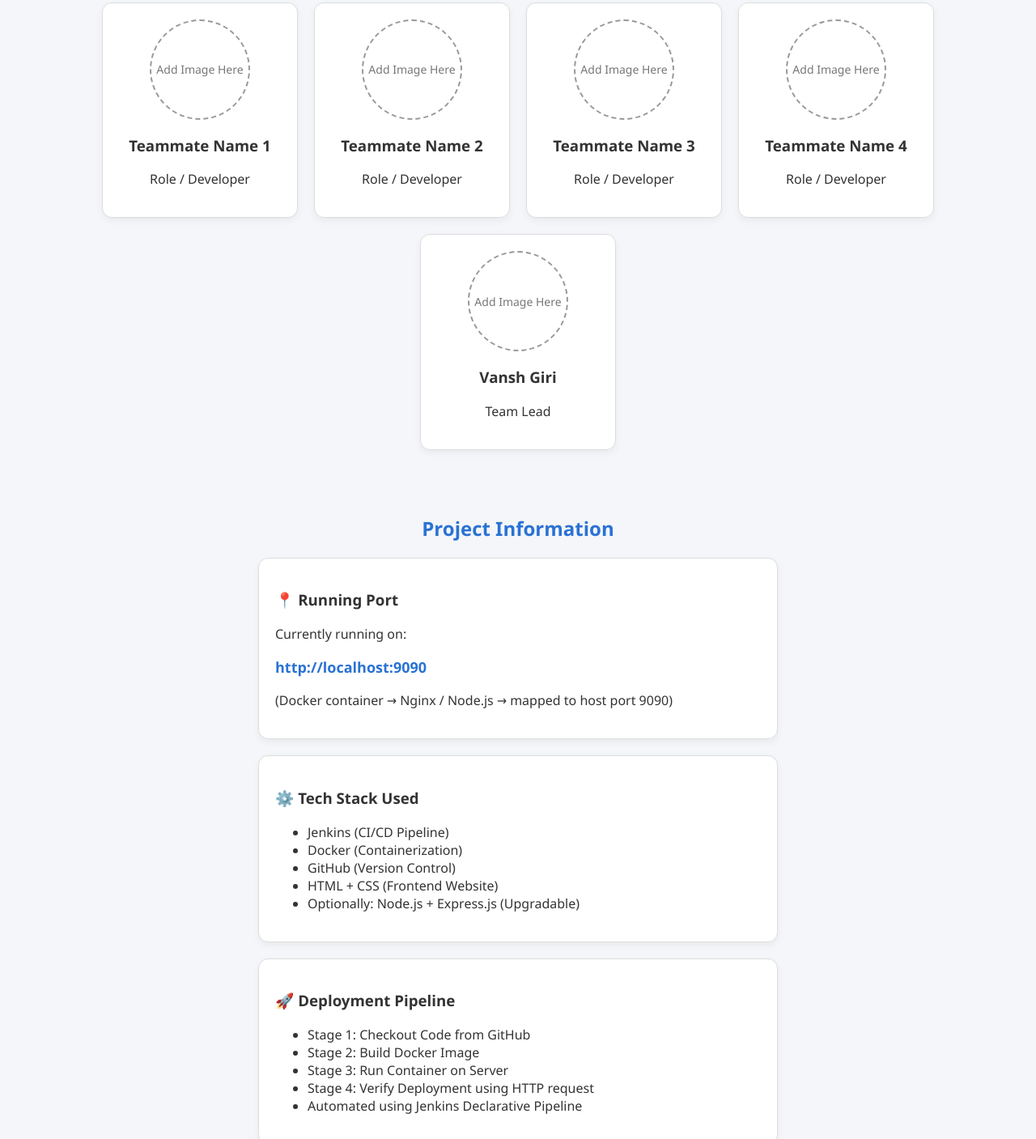
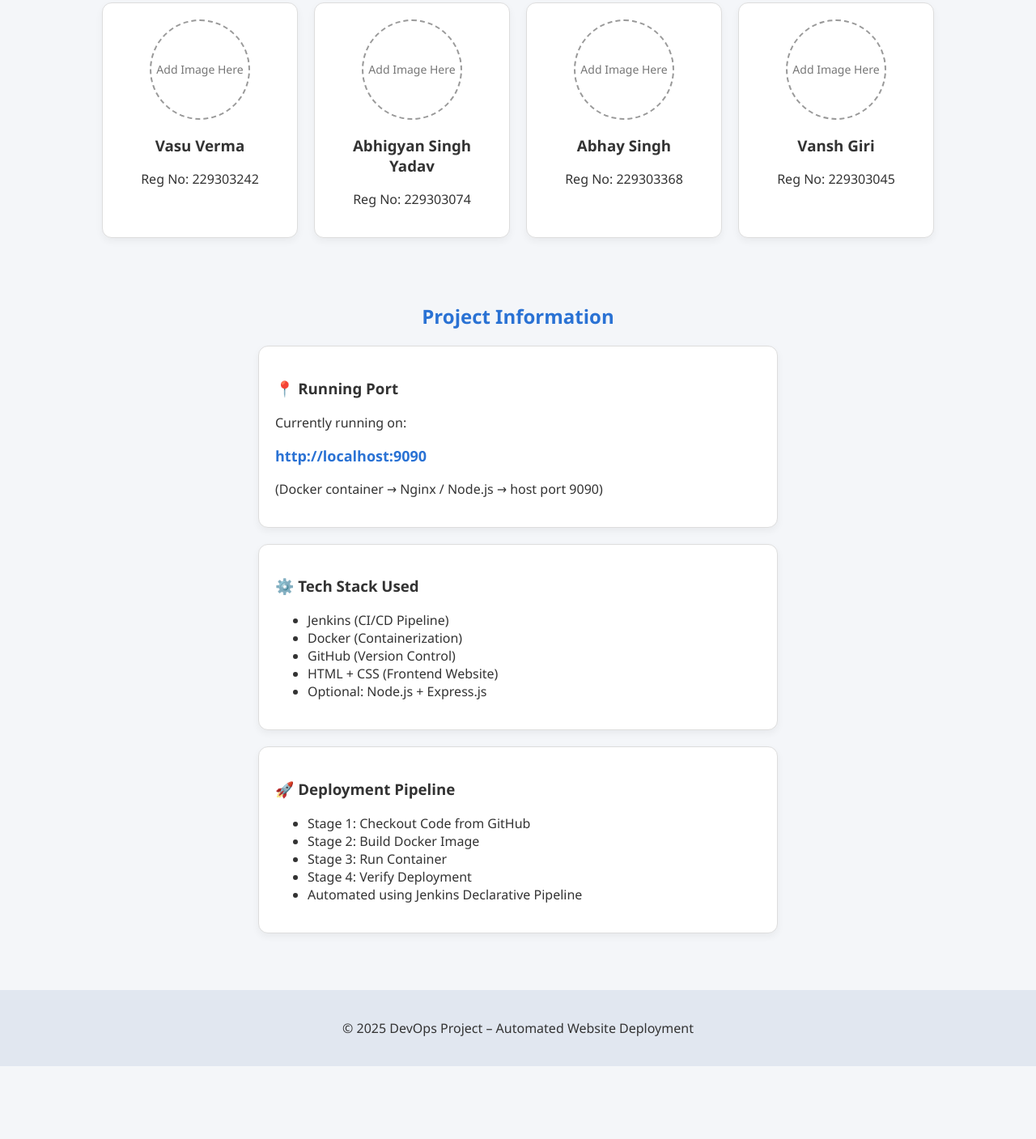
Before and after one commit to Vansh-Giri/devops-presentation, a website: page app/public/index.html in a window 1280 px wide. Shown: the part 318-1725 px from the top of the page at 81% size. After the commit the page ends 1635 px from the top, so only its background shows below. Drawn offline with Linux system fonts and the light colour scheme.

Commit message:
Update index.html

```diff
--- a/app/public/index.html
+++ b/app/public/index.html
@@ -16,40 +16,35 @@
         <h2>Our Team</h2>
 
         <div class="team-grid">
+
             <!-- Member 1 -->
             <div class="member-card">
                 <div class="photo">Add Image Here</div>
-                <h3>Teammate Name 1</h3>
-                <p>Role / Developer</p>
+                <h3>Vasu Verma</h3>
+                <p>Reg No: 229303242</p>
             </div>
 
             <!-- Member 2 -->
             <div class="member-card">
                 <div class="photo">Add Image Here</div>
-                <h3>Teammate Name 2</h3>
-                <p>Role / Developer</p>
+                <h3>Abhigyan Singh Yadav</h3>
+                <p>Reg No: 229303074</p>
             </div>
 
             <!-- Member 3 -->
             <div class="member-card">
                 <div class="photo">Add Image Here</div>
-                <h3>Teammate Name 3</h3>
-                <p>Role / Developer</p>
+                <h3>Abhay Singh</h3>
+                <p>Reg No: 229303368</p>
             </div>
 
             <!-- Member 4 -->
             <div class="member-card">
                 <div class="photo">Add Image Here</div>
-                <h3>Teammate Name 4</h3>
-                <p>Role / Developer</p>
+                <h3>Vansh Giri</h3>
+                <p>Reg No: 229303045</p>
             </div>
 
-            <!-- You (Vansh) -->
-            <div class="member-card">
-                <div class="photo">Add Image Here</div>
-                <h3>Vansh Giri</h3>
-                <p>Team Lead</p>
-            </div>
         </div>
     </section>
 
@@ -60,7 +55,7 @@
             <h3>📍 Running Port</h3>
             <p>Currently running on:</p>
             <p class="highlight">http://localhost:9090</p>
-            <p>(Docker container → Nginx / Node.js → mapped to host port 9090)</p>
+            <p>(Docker container → Nginx / Node.js → host port 9090)</p>
         </div>
 
         <div class="info-card">
@@ -70,7 +65,7 @@
                 <li>Docker (Containerization)</li>
                 <li>GitHub (Version Control)</li>
                 <li>HTML + CSS (Frontend Website)</li>
-                <li>Optionally: Node.js + Express.js (Upgradable)</li>
+                <li>Optional: Node.js + Express.js</li>
             </ul>
         </div>
 
@@ -79,8 +74,8 @@
             <ul>
                 <li>Stage 1: Checkout Code from GitHub</li>
                 <li>Stage 2: Build Docker Image</li>
-                <li>Stage 3: Run Container on Server</li>
-                <li>Stage 4: Verify Deployment using HTTP request</li>
+                <li>Stage 3: Run Container</li>
+                <li>Stage 4: Verify Deployment</li>
                 <li>Automated using Jenkins Declarative Pipeline</li>
             </ul>
         </div>
```
